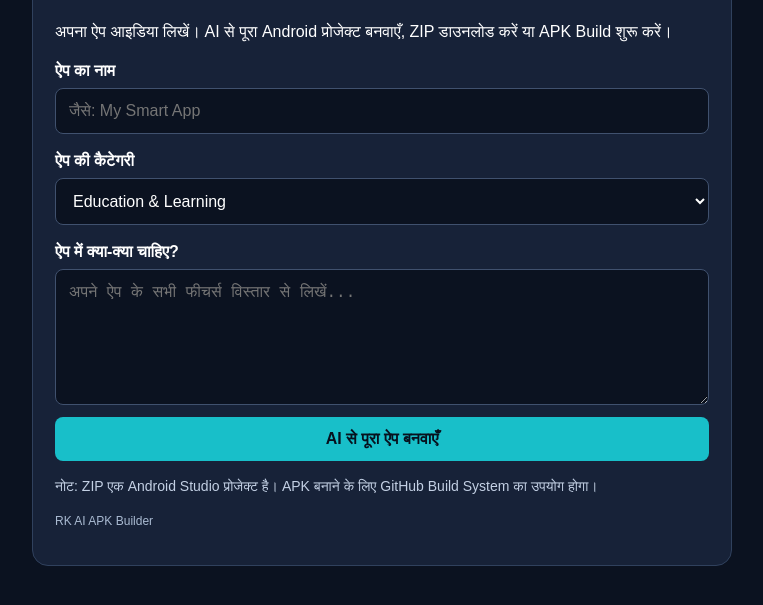
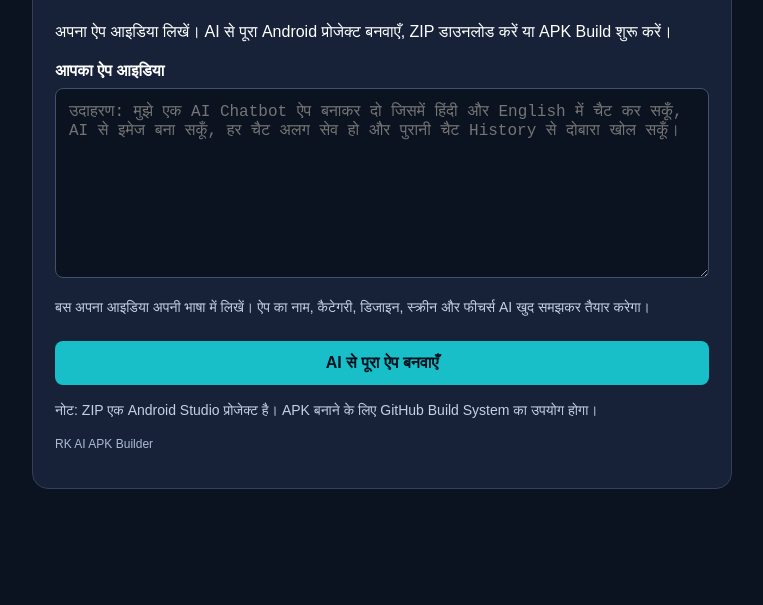
Before and after one commit to rk2512122-design/rk-ai-apk-builder, a website: page index.html in a window 1280 px wide. Shown: the part 117-722 px from the top of the page, without its empty margins (258-1021 px from the left). Drawn offline with Linux system fonts and the light colour scheme.

Commit message:
Simplify APK Builder to a single idea input

```diff
--- a/index.html
+++ b/index.html
@@ -115,46 +115,18 @@ a{
 ZIP डाउनलोड करें या APK Build शुरू करें।
 </p>
 
-<label for="appname">ऐप का नाम</label>
-<input
- id="appname"
- maxlength="100"
- placeholder="जैसे: My Smart App"
->
-
-<label for="apptype">ऐप की कैटेगरी</label>
-
-<select id="apptype">
-<option value="Education App">Education & Learning</option>
-<option value="Calculator and Utility App">Calculator & Tools</option>
-<option value="Music and Video App">Music & Video Player</option>
-<option value="Game App">Games & Entertainment</option>
-<option value="Business and Finance App">Business & Finance</option>
-<option value="Shopping and E-commerce App">Shopping & E-commerce</option>
-<option value="Social Media and Chat App">Social Media & Chat</option>
-<option value="News and Blog App">News & Blog</option>
-<option value="Health and Fitness App">Health & Fitness</option>
-<option value="Travel and Booking App">Travel & Booking</option>
-<option value="Food and Restaurant App">Food & Restaurant</option>
-<option value="Photo and Video Editor App">Photo & Video Editor</option>
-<option value="AI Assistant and Chatbot App">AI Assistant & Chatbot</option>
-<option value="Productivity and Notes App">Productivity & Notes</option>
-<option value="Utility and Security App">Utility & Security</option>
-<option value="Real Estate App">Real Estate</option>
-<option value="Job and Career App">Job & Career</option>
-<option value="Religious and Spiritual App">Religious & Spiritual</option>
-<option value="Kids and Learning App">Kids & Learning</option>
-<option value="Other Custom Android App">Other / Custom App</option>
-</select>
-
-<label for="features">ऐप में क्या-क्या चाहिए?</label>
+<label for="idea">आपका ऐप आइडिया</label>
 
 <textarea
- id="features"
- rows="6"
+ id="idea"
+ rows="9"
  maxlength="5000"
- placeholder="अपने ऐप के सभी फीचर्स विस्तार से लिखें..."
+ placeholder="उदाहरण: मुझे एक AI Chatbot ऐप बनाकर दो जिसमें हिंदी और English में चैट कर सकूँ, AI से इमेज बना सकूँ, हर चैट अलग सेव हो और पुरानी चैट History से दोबारा खोल सकूँ।"
 ></textarea>
+
+<p class="note">
+बस अपना आइडिया अपनी भाषा में लिखें। ऐप का नाम, कैटेगरी, डिजाइन, स्क्रीन और फीचर्स AI खुद समझकर तैयार करेगा।
+</p>
 
 <button id="generateBtn" onclick="generateApp()">
 AI से पूरा ऐप बनवाएँ
@@ -314,12 +286,10 @@ function validateFiles(files){
 // Generate Android project
 async function generateApp(){
 
- const appName=$("appname").value.trim();
- const appType=$("apptype").value;
- const features=$("features").value.trim();
+ const idea=$("idea").value.trim();
 
- if(!appName||!features){
-  alert("ऐप का नाम और फीचर्स लिखें।");
+ if(!idea){
+  alert("पहले अपना ऐप आइडिया लिखें।");
   return;
  }
 
@@ -353,11 +323,7 @@ async function generateApp(){
   const response=await fetch("/api/generate",{
    method:"POST",
    headers:{"Content-Type":"application/json"},
-   body:JSON.stringify({
-    appName,
-    appType,
-    features
-   })
+   body:JSON.stringify({ idea })
   });
 
   const data=await readResponse(response);
@@ -508,7 +474,7 @@ function downloadProject(){
   const url=URL.createObjectURL(blob);
   const link=document.createElement("a");
 
-  const name=($("appname").value.trim()||"AndroidProject")
+  const name=(($("idea").value.trim().split(/[.!?\\n]/)[0]||"AndroidProject").slice(0,40))
    .replace(/[^a-zA-Z0-9_-]+/g,"_");
 
   link.href=url;
@@ -579,7 +545,7 @@ async function buildApk(){
    method:"POST",
    headers:{"Content-Type":"application/json"},
    body:JSON.stringify({
-    appName:$("appname").value.trim(),
+    appName:(($("idea").value.trim().split(/[.!?\\n]/)[0]||"AndroidProject").slice(0,40)),
     zipBase64:base64
    })
   });
```
